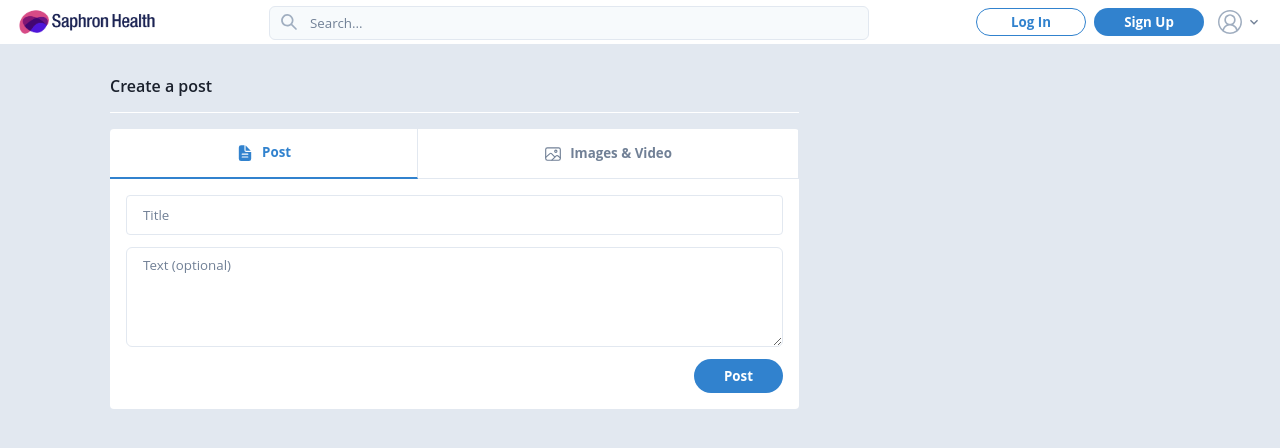
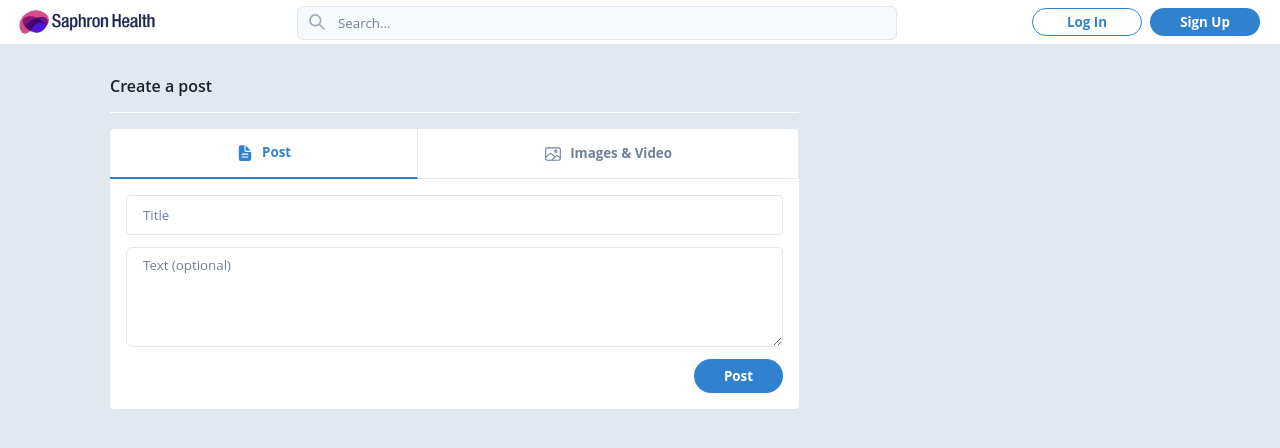
Before and after one commit to saphrontest/saphron-community-v2, a React (Create React App) app: page /submit in a window 1280 px wide. Shown: the top 448 px of the page. Built offline with nearby package versions, Linux system fonts and the light colour scheme; no server answers.

Commit message:
jira fixes

```diff
--- a/src/Components/Nav/index.tsx
+++ b/src/Components/Nav/index.tsx
@@ -24,7 +24,7 @@ const Nav = () => {
           <SearchInput />
           <Flex justifyContent="space-between" alignItems="center">
             {user ? <GoSubmit /> : <AuthButtons />}
-            <UserMenu user={user as User}/>
+            {!!user && <UserMenu user={user as User}/>}
           </Flex>
         </Flex>
       </header>
--- a/src/Components/NoEntry.tsx
+++ b/src/Components/NoEntry.tsx
@@ -11,7 +11,7 @@ const NoEntry = (props: any) => {
           cssClass="NoEntry"
         />
         <Text fontSize={24} fontWeight={"bold"} color={"blue.800"}>
-          No {props.type},yet!
+          No {props.type}, yet!
         </Text>
       </Flex>
     )
--- a/src/Components/PersonalHome.tsx
+++ b/src/Components/PersonalHome.tsx
@@ -22,7 +22,7 @@ const PersonalHome = () => {
             return;
         }
         if(type === "create-post") {
-            navigate("submit")
+            navigate("/submit")
         } else {
             dispatch(setModal({ isOpen: true, view: "addCommunity" }))
         }
--- a/src/Pages/SavedPosts.tsx
+++ b/src/Pages/SavedPosts.tsx
@@ -85,8 +85,6 @@ const SavedPosts = () => {
     // eslint-disable-next-line react-hooks/exhaustive-deps
     }, [isVoteChange])
 
-    console.log(savedPosts)
-
   return (
     <PageLayout>
       <>
```
